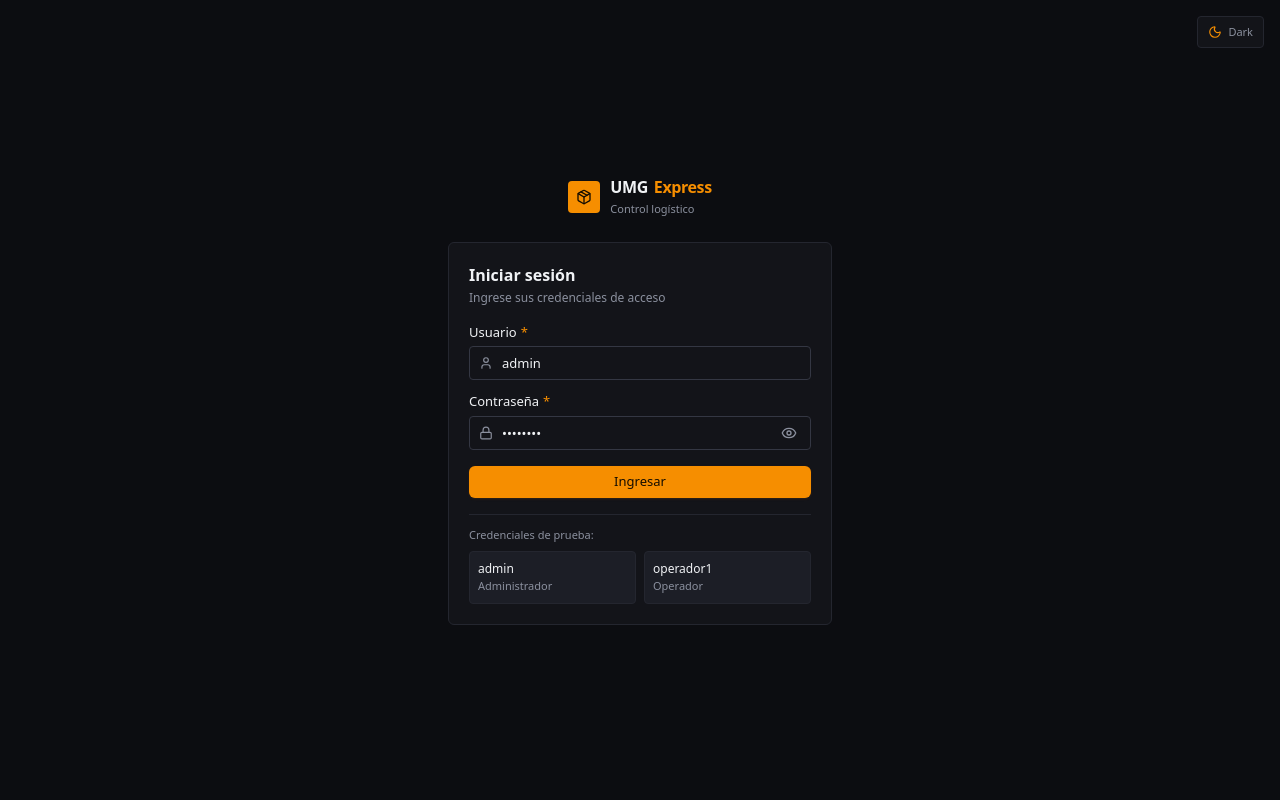
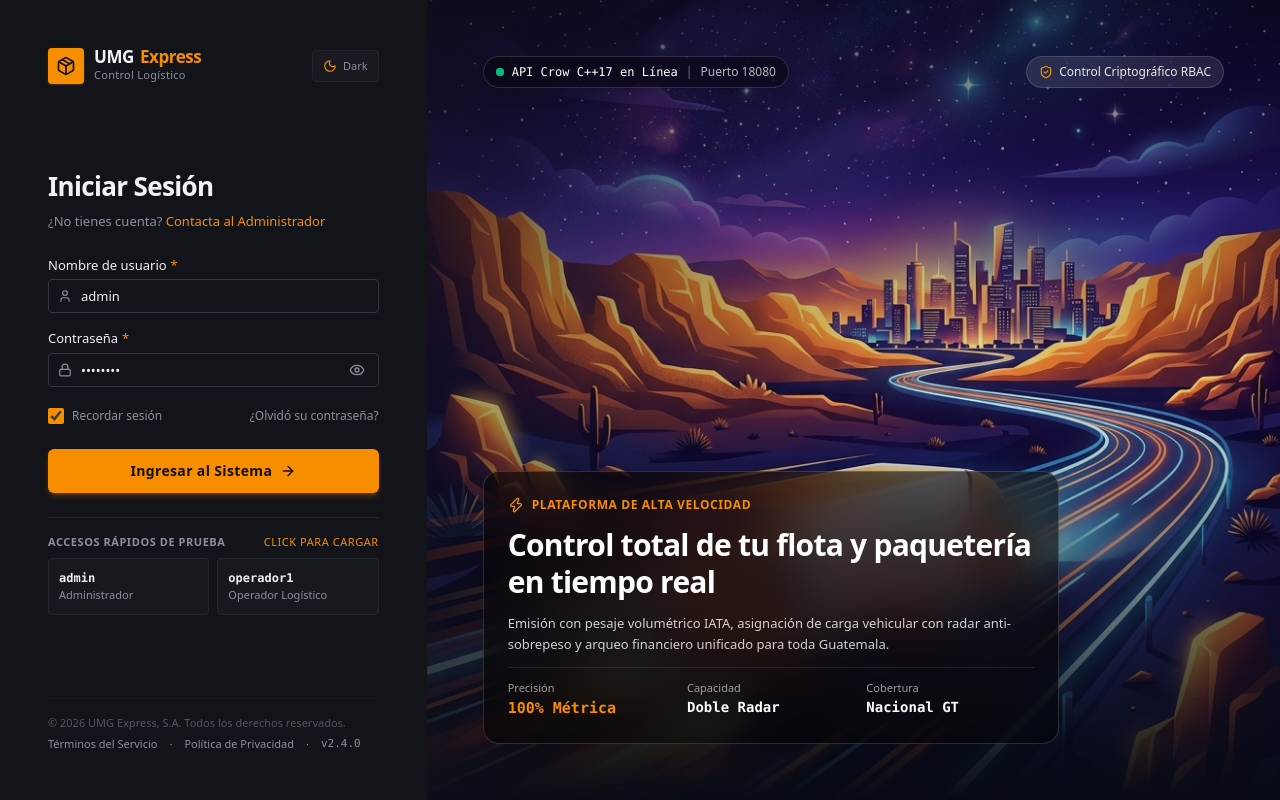
Before and after one commit to ApixDevelop/umg_express_react, a React (Vite) app: page /login in a window 1280 px wide. Built offline with nearby package versions, Linux system fonts and the light colour scheme.

Commit message:
feat(auth): refactorizar login a diseno split-screen hero inspirado en seedprod con ilustracion y micro-interacciones

```diff
--- a/src/pages/auth/LoginPage.tsx
+++ b/src/pages/auth/LoginPage.tsx
@@ -2,7 +2,7 @@ import React, { useState } from "react";
 import { useNavigate } from "react-router";
 import { useAuthStore } from "@/store/authStore";
 import { authApi } from "@/api/auth";
-import { Package, Lock, User, Sun, Moon, Monitor } from "lucide-react";
+import { Package, Lock, User, Sun, Moon, Monitor, ArrowRight, ShieldCheck, Zap } from "lucide-react";
 import { useThemeStore } from "@/store/themeStore";
 import { Button } from "@/components/ui/Button";
 import { Input } from "@/components/ui/Input";
@@ -11,6 +11,7 @@ import { toast } from "sonner";
 export function LoginPage() {
   const [username, setUsername] = useState("admin");
   const [password, setPassword] = useState("admin123");
+  const [rememberMe, setRememberMe] = useState(true);
   const [isLoading, setIsLoading] = useState(false);
   const { setAuth } = useAuthStore();
   const navigate = useNavigate();
@@ -42,12 +43,30 @@ export function LoginPage() {
   };
 
   return (
-    <div className="min-h-screen bg-bg flex flex-col justify-center items-center p-4 relative">
-      <div className="absolute top-4 right-4">
+    <div className="min-h-screen w-full grid grid-cols-1 lg:grid-cols-12 bg-surface text-text">
+      {/* Columna Izquierda: Formulario de Login (40% - 45% en Desktop) */}
+      <div className="lg:col-span-5 xl:col-span-4 flex flex-col justify-between p-6 sm:p-10 lg:p-12 z-10 bg-surface">
+        {/* Cabecera superior: Logo & Selector de tema */}
+        <div className="flex items-center justify-between">
+          <div className="flex items-center gap-2.5">
+            <div className="flex items-center justify-center w-9 h-9 rounded-control bg-accent text-on-accent font-bold shadow-sm shadow-accent/20">
+              <Package className="w-5 h-5" />
+            </div>
+            <div>
+              <div className="flex items-center gap-1.5 leading-none">
+                <span className="text-[17px] font-black tracking-tight text-text">UMG</span>
+                <span className="text-[17px] font-black tracking-tight text-accent">Express</span>
+              </div>
+              <p className="text-[11px] text-text-muted mt-0.5 font-medium tracking-wide">Control Logístico</p>
+            </div>
+          </div>
+
+          {/* Toggle de tema discreto */}
           <button
+            type="button"
             onClick={toggleTheme}
             title={"Tema: " + (theme === "system" ? "Auto" : resolvedTheme === "dark" ? "Oscuro" : "Claro")}
-          className="h-8 px-2.5 rounded-control border border-border bg-surface text-text hover:bg-surface-hover flex items-center gap-1.5 text-xs cursor-pointer active:scale-[0.97] transition-all"
+            className="h-8 px-2.5 rounded-control border border-border bg-surface-hover/60 hover:bg-surface-hover text-text flex items-center gap-1.5 text-xs cursor-pointer active:scale-[0.97] transition-all"
           >
             {theme === "system" ? (
               <Monitor className="w-3.5 h-3.5 text-accent" />
@@ -56,83 +75,180 @@ export function LoginPage() {
             ) : (
               <Sun className="w-3.5 h-3.5 text-accent" />
             )}
-          <span className="text-[11px] text-text-muted capitalize">{theme === "system" ? "Auto" : resolvedTheme}</span>
+            <span className="text-[11px] text-text-muted capitalize hidden sm:inline">
+              {theme === "system" ? "Auto" : resolvedTheme}
+            </span>
           </button>
         </div>
-      <div className="w-full max-w-sm">
-        {/* Brand */}
-        <div className="flex items-center justify-center gap-2.5 mb-6">
-          <div className="flex items-center justify-center w-8 h-8 rounded bg-accent text-on-accent font-bold">
-            <Package className="w-4 h-4" />
-          </div>
-          <div>
-            <div className="flex items-center gap-1.5 leading-none">
-              <span className="text-base font-bold text-text tracking-tight">UMG</span>
-              <span className="text-base font-bold text-accent tracking-tight">Express</span>
-            </div>
-            <p className="text-[11px] text-text-muted mt-0.5">Control logístico</p>
-          </div>
-        </div>
 
-        {/* Card */}
-        <div className="rounded-panel border border-border bg-surface p-5 space-y-4">
-          <div>
-            <h1 className="text-[16px] font-semibold text-text">Iniciar sesión</h1>
-            <p className="text-[12px] text-text-muted mt-0.5">
-              Ingrese sus credenciales de acceso
+        {/* Centro: Formulario Principal de Autenticación */}
+        <div className="w-full max-w-sm mx-auto my-8 space-y-6">
+          <div className="space-y-1.5">
+            <h1 className="text-[26px] font-bold text-text tracking-tight">Iniciar Sesión</h1>
+            <p className="text-[13px] text-text-muted">
+              ¿No tienes cuenta?{" "}
+              <span className="text-accent hover:underline font-medium cursor-pointer">
+                Contacta al Administrador
+              </span>
             </p>
           </div>
 
-          <form onSubmit={handleLogin} className="space-y-3">
+          <form onSubmit={handleLogin} className="space-y-4">
             <Input
-              label="Usuario"
+              label="Nombre de usuario"
               value={username}
               onChange={(e) => setUsername(e.target.value)}
-              placeholder="Usuario"
+              placeholder="Ej: admin"
               leftIcon={<User className="w-3.5 h-3.5" />}
+              autoComplete="username"
               required
             />
+
             <Input
               label="Contraseña"
               type="password"
               value={password}
               onChange={(e) => setPassword(e.target.value)}
-              placeholder="Contraseña"
+              placeholder="••••••••"
               leftIcon={<Lock className="w-3.5 h-3.5" />}
+              autoComplete="current-password"
               required
             />
+
+            <div className="flex items-center justify-between text-[12px] pt-1">
+              <label className="flex items-center gap-2 cursor-pointer select-none text-text-muted hover:text-text">
+                <input
+                  type="checkbox"
+                  checked={rememberMe}
+                  onChange={(e) => setRememberMe(e.target.checked)}
+                  className="w-4 h-4 rounded border-border-input text-accent focus:ring-accent accent-accent cursor-pointer"
+                />
+                <span>Recordar sesión</span>
+              </label>
+
+              <button
+                type="button"
+                onClick={() => toast.info("Por favor comuníquese con el administrador del sistema para restablecer credenciales.")}
+                className="text-text-muted hover:text-accent transition-colors"
+              >
+                ¿Olvidó su contraseña?
+              </button>
+            </div>
 
             <Button
               type="submit"
               variant="primary"
-              size="sm"
-              className="w-full mt-1"
+              size="lg"
+              className="w-full h-11 text-[14px] font-semibold tracking-wide shadow-md shadow-accent/25 active:scale-[0.98] mt-2 gap-2"
               isLoading={isLoading}
             >
-              Ingresar
+              <span>Ingresar al Sistema</span>
+              <ArrowRight className="w-4 h-4" />
             </Button>
           </form>
 
-          {/* Cuentas de demostración */}
-          <div className="pt-3 border-t border-border space-y-2">
-            <p className="text-[11px] text-text-muted">Credenciales de prueba:</p>
-            <div className="grid grid-cols-2 gap-2 text-[12px]">
+          {/* Cuentas de demostración rápida */}
+          <div className="pt-4 border-t border-border space-y-2">
+            <div className="flex items-center justify-between text-[11px] font-semibold text-text-muted uppercase tracking-wider">
+              <span>Accesos rápidos de prueba</span>
+              <span className="text-accent font-normal">Click para cargar</span>
+            </div>
+            <div className="grid grid-cols-2 gap-2">
               <button
                 type="button"
                 onClick={() => setDemoCredentials("admin", "admin123")}
-                className="p-2 rounded-control bg-surface-hover border border-border text-left hover:border-border-input transition-colors cursor-pointer"
+                className="p-2.5 rounded-control bg-surface-hover/50 hover:bg-surface-hover border border-border hover:border-accent/40 text-left transition-all active:scale-[0.97] cursor-pointer group"
               >
-                <div className="text-[12px] text-text font-medium">admin</div>
+                <div className="text-[12px] text-text font-bold group-hover:text-accent font-mono">admin</div>
                 <div className="text-[11px] text-text-muted">Administrador</div>
               </button>
               <button
                 type="button"
                 onClick={() => setDemoCredentials("operador1", "op123password")}
-                className="p-2 rounded-control bg-surface-hover border border-border text-left hover:border-border-input transition-colors cursor-pointer"
+                className="p-2.5 rounded-control bg-surface-hover/50 hover:bg-surface-hover border border-border hover:border-accent/40 text-left transition-all active:scale-[0.97] cursor-pointer group"
               >
-                <div className="text-[12px] text-text font-medium">operador1</div>
-                <div className="text-[11px] text-text-muted">Operador</div>
+                <div className="text-[12px] text-text font-bold group-hover:text-accent font-mono">operador1</div>
+                <div className="text-[11px] text-text-muted">Operador Logístico</div>
               </button>
+            </div>
+          </div>
+        </div>
+
+        {/* Pie de página inferior legal */}
+        <div className="text-[11px] text-text-faint text-center sm:text-left space-y-1 pt-4 border-t border-border/40">
+          <p>© {new Date().getFullYear()} UMG Express, S.A. Todos los derechos reservados.</p>
+          <div className="flex items-center justify-center sm:justify-start gap-3 text-text-muted">
+            <span className="hover:text-text cursor-pointer">Términos del Servicio</span>
+            <span>·</span>
+            <span className="hover:text-text cursor-pointer">Política de Privacidad</span>
+            <span>·</span>
+            <span className="font-mono">v2.4.0</span>
+          </div>
+        </div>
+      </div>
+
+      {/* Columna Derecha: Ilustración Vectorial Hero Showcase (55% - 60% en Desktop) */}
+      <div className="hidden lg:flex lg:col-span-7 xl:col-span-8 relative overflow-hidden bg-[#0c1020] flex-col justify-between p-10 xl:p-14 select-none">
+        {/* Imagen de fondo de alta resolución estilo SeedProd (Rocket express transport) */}
+        <img
+          src="/login-hero.jpg"
+          alt="UMG Express Logistics"
+          className="absolute inset-0 w-full h-full object-cover object-center transform scale-[1.02] filter brightness-95"
+        />
+
+        {/* Gradiente ambiental oscuro sobre la imagen para legibilidad y elegancia */}
+        <div className="absolute inset-0 bg-gradient-to-t from-[#080b16] via-transparent to-[#080b16]/60 pointer-events-none" />
+        <div className="absolute inset-0 bg-gradient-to-r from-surface via-transparent to-transparent pointer-events-none opacity-40" />
+
+        {/* Chip superior de estado flotante */}
+        <div className="relative z-10 flex items-center justify-between">
+          <div className="inline-flex items-center gap-2 px-3 py-1.5 rounded-full bg-black/40 backdrop-blur-md border border-white/15 text-white text-[12px] font-medium shadow-lg">
+            <span className="relative flex h-2 w-2">
+              <span className="animate-ping absolute inline-flex h-full w-full rounded-full bg-emerald-400 opacity-75" />
+              <span className="relative inline-flex rounded-full h-2 w-2 bg-emerald-500" />
+            </span>
+            <span className="font-mono">API Crow C++17 en Línea</span>
+            <span className="text-white/40">|</span>
+            <span className="text-white/70">Puerto 18080</span>
+          </div>
+
+          <div className="inline-flex items-center gap-1.5 px-3 py-1.5 rounded-full bg-white/10 backdrop-blur-md border border-white/15 text-white/90 text-[12px] font-medium">
+            <ShieldCheck className="w-3.5 h-3.5 text-accent" />
+            <span>Control Criptográfico RBAC</span>
+          </div>
+        </div>
+
+        {/* Tarjeta de impacto inferior con glassmorphism */}
+        <div className="relative z-10 max-w-xl">
+          <div className="p-6 rounded-2xl bg-black/55 backdrop-blur-xl border border-white/15 shadow-2xl space-y-3">
+            <div className="flex items-center gap-2 text-accent text-[12px] font-bold uppercase tracking-wider">
+              <Zap className="w-4 h-4" />
+              <span>Plataforma de Alta Velocidad</span>
+            </div>
+
+            <h2 className="text-[26px] xl:text-[30px] font-black text-white leading-tight tracking-tight">
+              Control total de tu flota y paquetería en tiempo real
+            </h2>
+
+            <p className="text-[13px] text-white/80 leading-relaxed">
+              Emisión con pesaje volumétrico IATA, asignación de carga vehicular con radar anti-sobrepeso
+              y arqueo financiero unificado para toda Guatemala.
+            </p>
+
+            {/* Micro métricas */}
+            <div className="grid grid-cols-3 gap-3 pt-3 border-t border-white/10 text-white">
+              <div>
+                <div className="text-[11px] text-white/60">Precisión</div>
+                <div className="font-mono font-bold text-[15px] text-accent">100% Métrica</div>
+              </div>
+              <div>
+                <div className="text-[11px] text-white/60">Capacidad</div>
+                <div className="font-mono font-bold text-white">Doble Radar</div>
+              </div>
+              <div>
+                <div className="text-[11px] text-white/60">Cobertura</div>
+                <div className="font-mono font-bold text-white">Nacional GT</div>
+              </div>
             </div>
           </div>
         </div>
```
Also changed, not shown: public/login-hero.jpg (added). Lines whose indentation alone changed are shown as unchanged.
